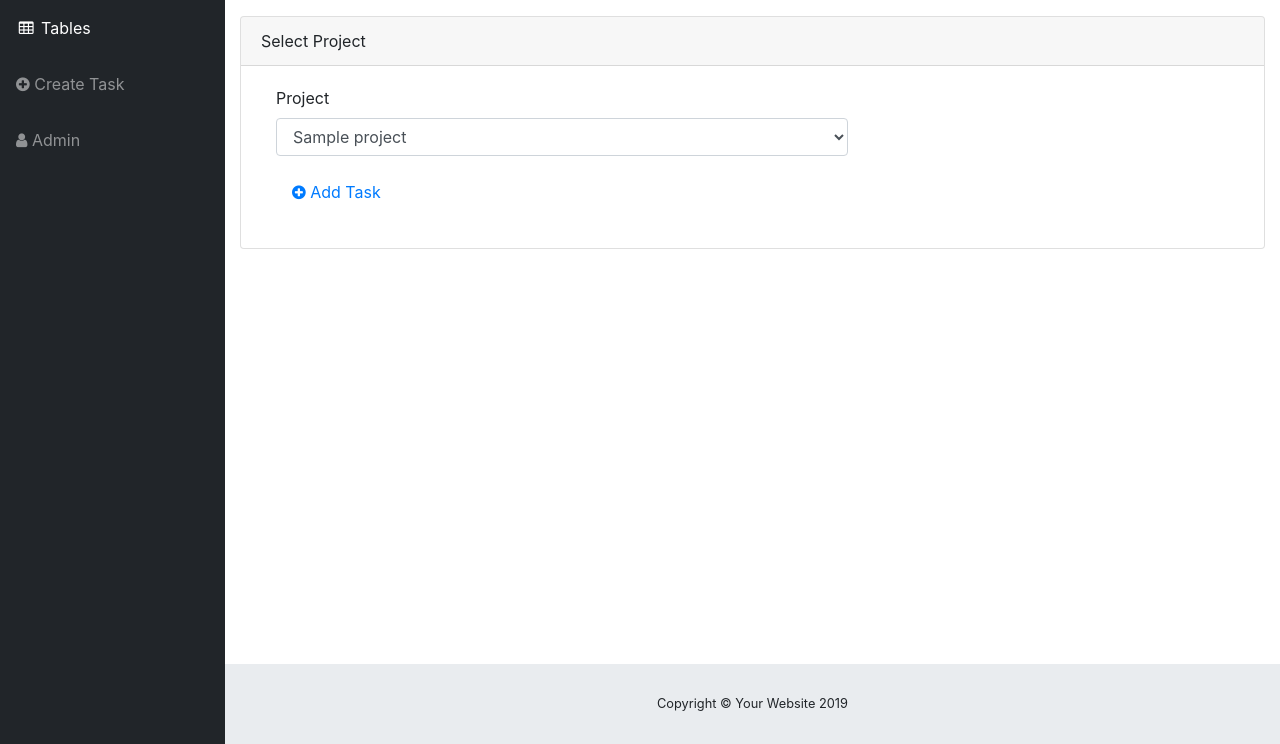
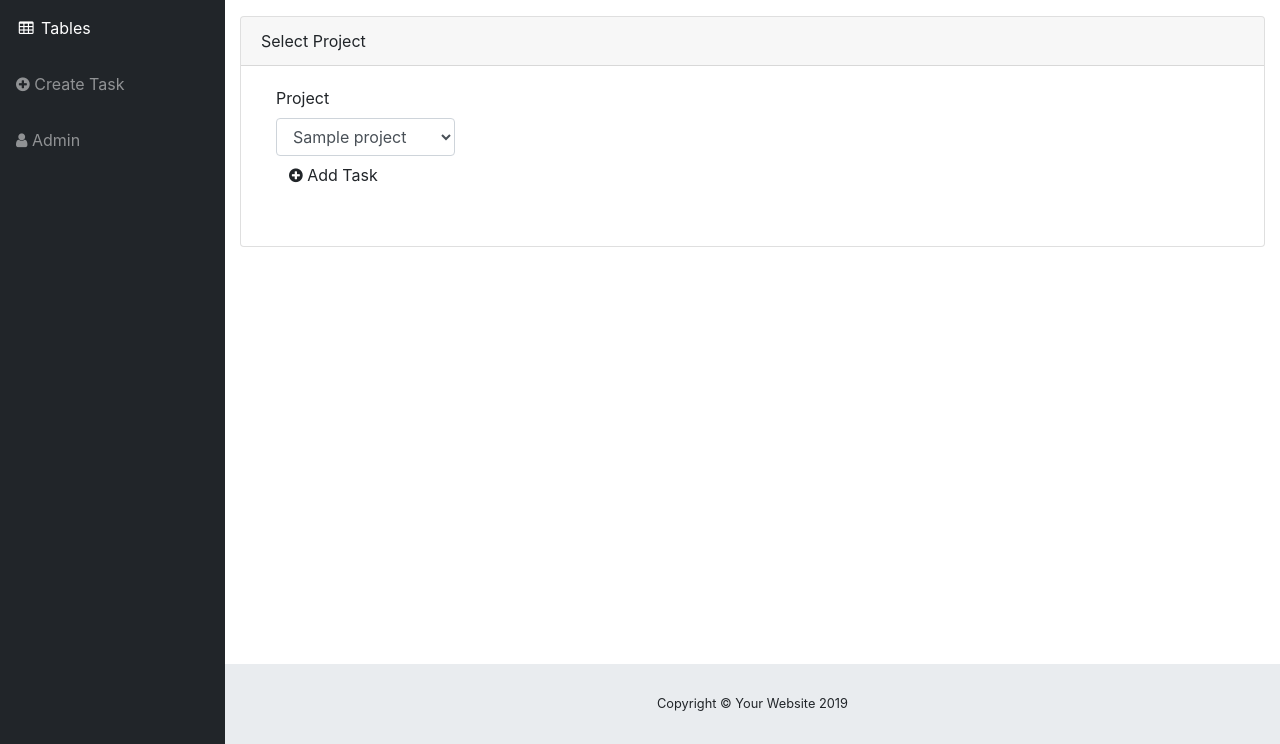
Before and after one commit to tapanhp/Daily-Task-Interface, a Flask app: template templates/select.html in a window 1280 px wide. Shown: the part 56-800 px from the top of the page. Run offline with Flask 2, Linux system fonts and the light colour scheme; the template is opened without the code that fills it: most values are stand-ins (such as "Sample title", 1, 10 or a date in 2020).

Commit message:
Changes In create Templates

```diff
--- a/templates/select.html
+++ b/templates/select.html
@@ -11,20 +11,58 @@
                 </div>
                 <div class="card-body">
                     <div class="container">
-                        <form id="form">
-                            <div class="form-group">
+                        <form id="">
+                            <div class="form-group row">
+                               <div class="col-sm-4">
                                 <label for="exampleFormControlSelect1">Project</label>
                                 <select class="form-control" >
                                      {% for project in context %}
                                         <option value="{{  project['project_id'] }}">{{ project['project_name'] }}</option>
                                     {% endfor %}
                                 </select>
+                               <div class="form-group row">
+                                <div class="col-sm-6">
+                                    <button class="btn btn-blue" type="button" id="add_task">
+                                    <i class="fa fa-plus-circle"></i> Add
+                                        Task</button>
+
+                                </div>
                             </div>
-                            <div class="form-group row">
-                                <div class="col-sm-4">
-                                    <a class="nav-link" href="{{ url_for('render_create') }}"><i class="fa fa-plus-circle"></i> Add
-                                        Task</a>
-                                </div>
+                               </div>
+                                 <div class="col-sm-8" id="div2" style="display:none" >
+                    <div class="form-group">
+                        <label for="formGroupExampleInput">Task</label>
+                        <textarea class="form-control" id="formGroupExampleInput" rows="3" placeholder="Task Details"></textarea>
+                    </div>
+                    <div class="form-group">
+                        <label for="exampleFormControlSelect1">Status</label>
+                        <select class="form-control" id="exampleFormControlSelect1" name="form_select" onchange="showDiv('hidden_div', this)">
+                            <option value="0">Green</option>
+                            <option value="1">Yellow</option>
+                            <option value="2">Red</option>
+                        </select>
+                        <script>
+                            function showDiv(divId, element)
+                                {
+                                    document.getElementById(divId).style.display = element.value == 0 ? 'none' : 'block';
+                                }
+                        </script>
+                    </div>
+                    <div class="form-group" id="hidden_div">
+                        <label for="exampleFormControlTextarea1">Reason</label>
+                        <textarea class="form-control" id="exampleFormControlTextarea1" rows="3"></textarea>
+                    </div>
+                          <div class="form-group row">
+                        <div class="col-sm-2">
+                            <button type="submit" class="btn btn-primary">Save</button>
+                        </div>
+
+                   <div class="">
+                       <button type="submit" class="btn btn-primary reset">Clear</button>
+
+                   </div>
+                    </div>
+                     </div>
                             </div>
                     </form>
                 </div>
@@ -46,5 +84,11 @@
 {% endblock %}
 
 {% block script %}
-
+<script>
+$(document).ready(function(){
+  $("#add_task").click(function(){
+    $("#div2").css("display", "block");
+  });
+});
+</script>
 {% endblock %}
```
